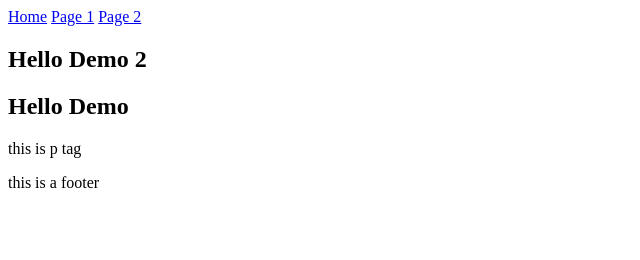
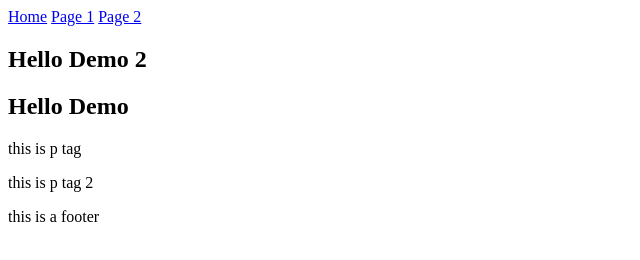
Before and after one commit to kilonzif/fork-demo, a plain HTML site: page index.html in a window 1280 px wide. Shown: the whole page, without its empty margins (0-640 px from the left). Drawn offline with Linux system fonts and the light colour scheme.

Commit message:
new branch

```diff
--- a/index.html
+++ b/index.html
@@ -18,6 +18,7 @@
     <div class="container">
         <h2>Hello Demo</h2>
         <p>this is p tag</p>
+        <p>this is p tag 2</p>
     </div>
 
     <footer>
```
